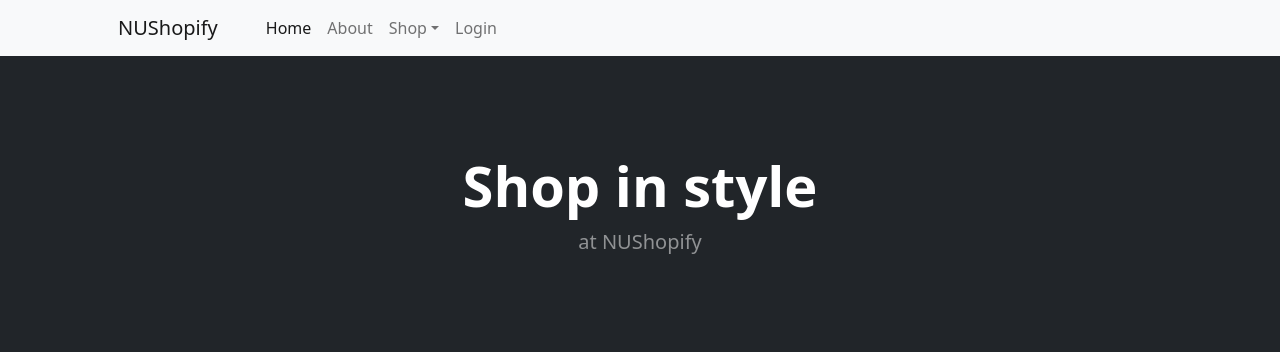
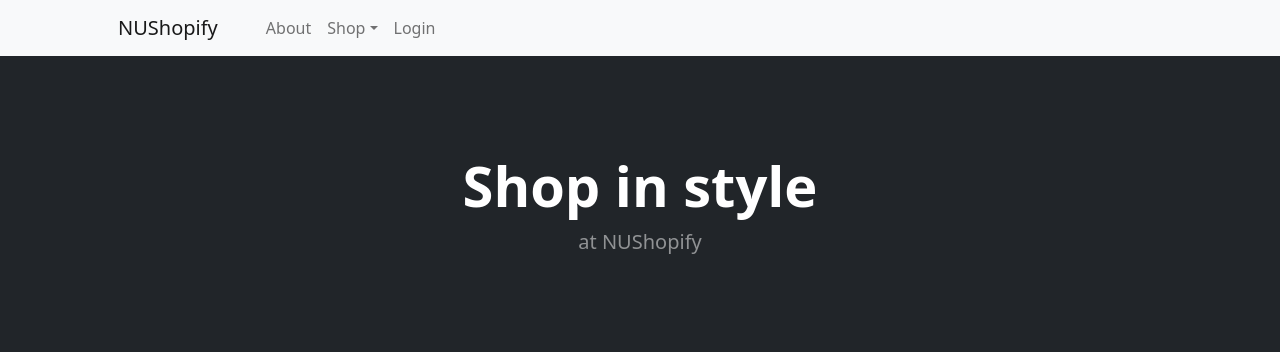
Before and after one commit to leezhengjing/Limbums_HacknRoll, a Flask app: page / in a window 1280 px wide. Shown: the top 352 px of the page. Run offline with Flask 2, Linux system fonts and the light colour scheme; grey boxes labelled with a size stand in for pictures from a placeholder-image service; some libraries are stand-ins or nearby versions.

Commit message:
footer and header change

```diff
--- a/templates/layout.html
+++ b/templates/layout.html
@@ -26,7 +26,6 @@
                     <span class="navbar-toggler-icon"></span></button>
                 <div class="collapse navbar-collapse" id="navbarSupportedContent">
                     <ul class="navbar-nav me-auto mb-2 mb-lg-0 ms-lg-4">
-                        <li class="nav-item"><a aria-current="page" class="nav-link active" href="#!">Home</a></li>
                         <li class="nav-item"><a class="nav-link" href="#!">About</a></li>
                         <li class="nav-item dropdown">
                             <a aria-expanded="false" class="nav-link dropdown-toggle" data-bs-toggle="dropdown" href="#"
```
